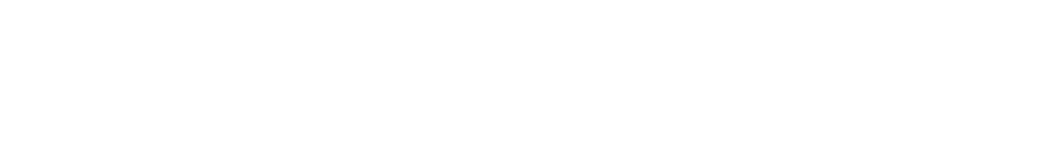
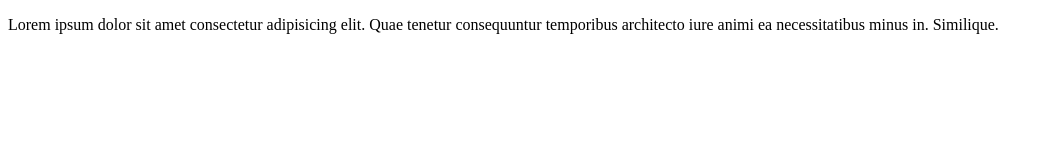
Before and after one commit to Bay111285/git, a plain HTML site: page index.html in a window 1280 px wide. Shown: the whole page, without its empty margins (0-1049 px from the left). Drawn offline with Linux system fonts and the light colour scheme.

Commit message:
Agg div container

```diff
--- a/index.html
+++ b/index.html
@@ -7,6 +7,11 @@
     <title>Code</title>
 </head>
 <body>
+    <!---->
+    <div class="container">
+        <p class="lip">Lorem ipsum dolor sit amet consectetur adipisicing elit. Quae tenetur consequuntur temporibus architecto iure animi ea necessitatibus minus in. Similique.
+        </p>
+    </div>
 
 </body>
 </html>
```
